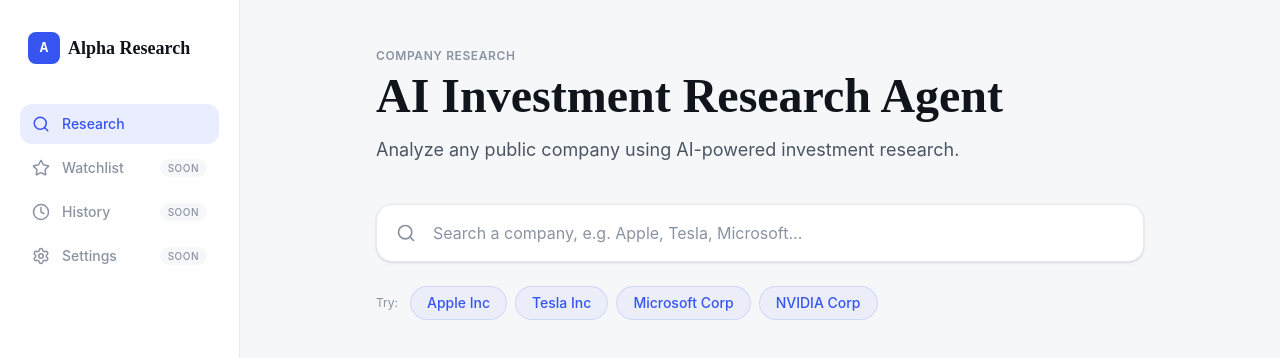
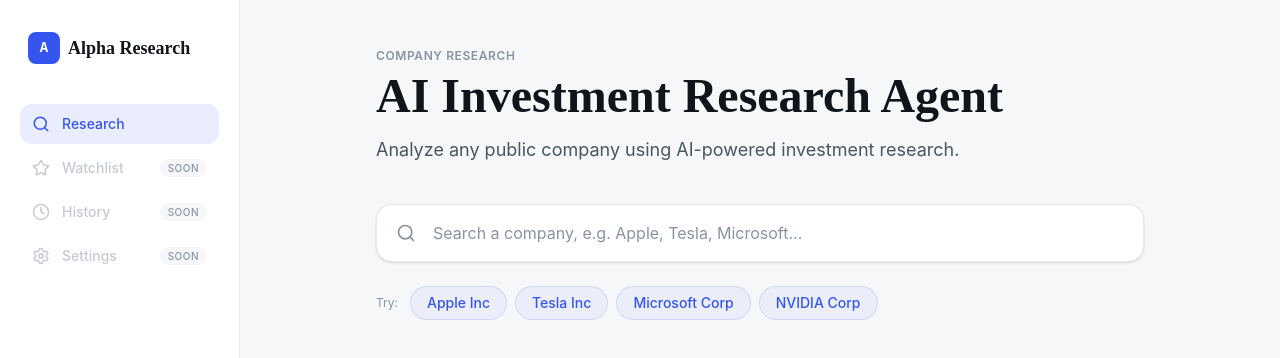
Before and after one commit to Rajwadhwa010/Agent, a React (Vite) app in the folder client/: page / in a window 1280 px wide. Shown: the top 358 px of the page. Built offline with nearby package versions, Linux system fonts and the light colour scheme.

Commit message:
add tooltip explanations to disabled sidebar items

```diff
--- a/client/src/components/Sidebar.jsx
+++ b/client/src/components/Sidebar.jsx
@@ -1,13 +1,31 @@
+import { useState } from "react";
 import { Search, Star, Clock, Settings } from "lucide-react";
 
 const navItems = [
     { label: "Research", icon: Search, active: true },
-    { label: "Watchlist", icon: Star, soon: true },
-    { label: "History", icon: Clock, soon: true },
-    { label: "Settings", icon: Settings, soon: true },
+    {
+        label: "Watchlist",
+        icon: Star,
+        soon: true,
+        tooltip: "Coming soon — requires user accounts",
+    },
+    {
+        label: "History",
+        icon: Clock,
+        soon: true,
+        tooltip: "Coming soon — requires user accounts",
+    },
+    {
+        label: "Settings",
+        icon: Settings,
+        soon: true,
+        tooltip: "Coming soon",
+    },
 ];
 
 const Sidebar = () => {
+
+    const [hovered, setHovered] = useState(null);
 
     return (
         <aside className="hidden md:flex flex-col w-60 shrink-0 bg-white border-r border-[#E5E8EC] min-h-screen px-5 py-8">
@@ -28,15 +46,21 @@ const Sidebar = () => {
 
             <nav className="flex flex-col gap-1">
 
-                {navItems.map(({ label, icon: Icon, active, soon }) => (
+                {navItems.map(({ label, icon: Icon, active, soon, tooltip }) => (
 
                     <div
                         key={label}
+                        className="relative"
+                        onMouseEnter={() => soon && setHovered(label)}
+                        onMouseLeave={() => setHovered(null)}
+                    >
+
+                        <div
                             className={`
-                            flex items-center justify-between px-3 py-2.5 rounded-xl text-sm font-medium
+                                flex items-center justify-between px-3 py-2.5 rounded-xl text-sm font-medium transition
                                 ${active
                                     ? "bg-[#3654F0]/10 text-[#3654F0]"
-                                : "text-[#8A93A2] cursor-not-allowed"}
+                                    : "text-[#C5CAD3] cursor-not-allowed"}
                             `}
                         >
 
@@ -53,6 +77,22 @@ const Sidebar = () => {
 
                         </div>
 
+                        {hovered === label && (
+                            <div
+                                className="
+                                    absolute left-full ml-2 top-1/2 -translate-y-1/2
+                                    bg-[#10151C] text-white text-xs rounded-lg
+                                    px-3 py-2 whitespace-nowrap
+                                    shadow-lg z-10
+                                    fade-in-up
+                                "
+                            >
+                                {tooltip}
+                            </div>
+                        )}
+
+                    </div>
+
                 ))}
 
             </nav>
```
Lines whose indentation alone changed are shown as unchanged.
